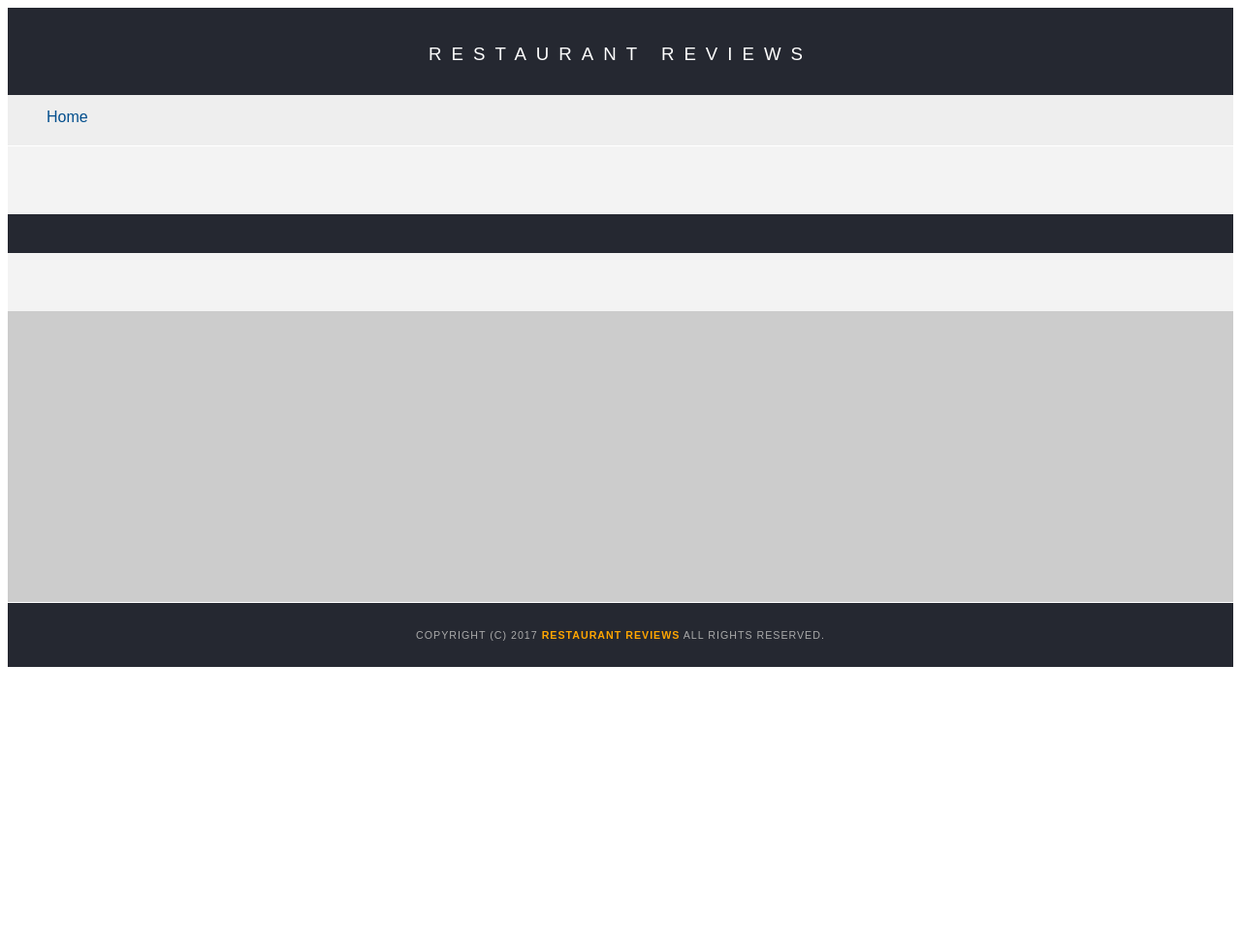
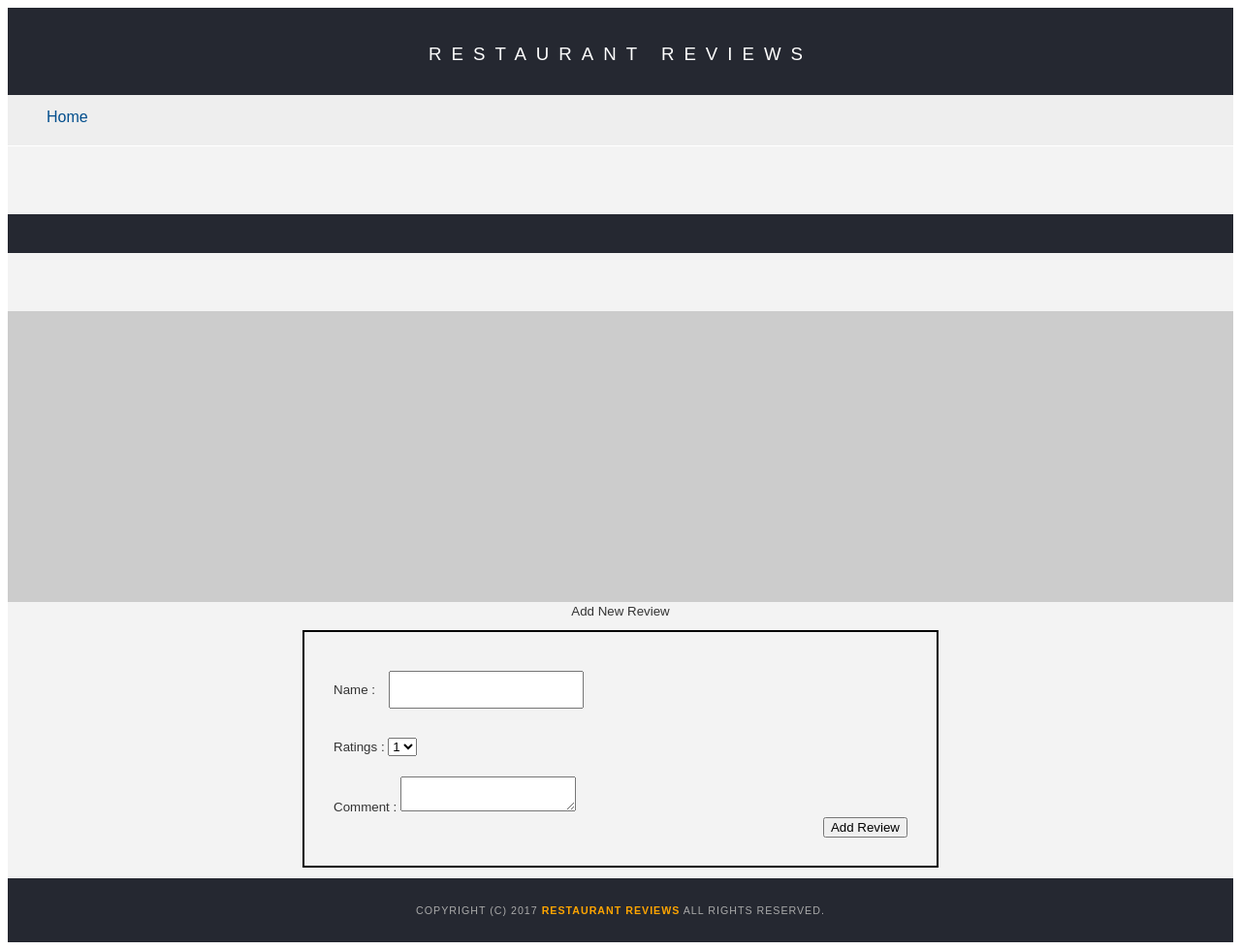
Before and after one commit to smalipeddi/mws-restaurant-stage-1, a website: page restaurant.html in a window 1280 px wide. Shown: the whole page at 97% size. Before the commit the page ends 800 px from the top, so only its background shows below. Drawn offline with nearby package versions, Linux system fonts and the light colour scheme.

Commit message:
feat :Add logic to create new review and submit on restaurant details page

```diff
--- a/js/dbhelper.js
+++ b/js/dbhelper.js
@@ -65,7 +65,7 @@ class DBHelper {
   */
   static fetchReviewsByRestaurantId(id ,callback) {
     //Initially Fetch from DataBase if data is present
-    return DBHelper.cacheReviewsDataFromDb().then(reviews => {
+    return DBHelper.cacheReviewsDataFromDb(id).then(reviews => {
       if(reviews.length){
         callback(null, reviews);
       }else{
@@ -101,21 +101,18 @@ class DBHelper {
   /**
   * Cache Reviews from Database
   */
-  static cacheReviewsDataFromDb(){
+  static cacheReviewsDataFromDb(id){
 
     var dbPromise = DBHelper.openDatabase();
 
     var reviews = dbPromise.then(function (db) {
       var tx = db.transaction("reviewsList", "readonly");
       var store = tx.objectStore("reviewsList");
-      return store.getAll();
+      return store.getAll(id);
     });
 
     return reviews;
   }
-
-
-
 
   /**
    * Save Restaurants to Database
@@ -151,11 +148,19 @@ class DBHelper {
       const tx = db.transaction("reviewsList", "readwrite");
       let store = tx.objectStore("reviewsList");
 
-      /* iterate through data and store in db */
-      reviews.forEach(res => {
-        store.put(res);
-      });
+      /* check if we are storing an object or an Array of objects */
+      if(reviews && typeof reviews === 'object' && reviews.constructor === Array){
+        reviews.forEach(res => {
+          store.put(res);
+        });
+      }
+      else
+      {
+        store.put(reviews);
+      }
+
       return tx.complete;
+
     });
   }
 
@@ -183,6 +188,31 @@ class DBHelper {
 
     })
   }
+
+  /**
+   * Send reviews to the Server and save to Database.
+   */
+
+  static sendReviewToServer(reviewData) {
+
+    console.log('Sending Reviews : ', reviewData);
+    var fetch_options = {
+      method: 'POST',
+      body: JSON.stringify(reviewData),
+      headers: new Headers({
+        'Content-Type': 'application/json'
+      })
+    };
+    fetch(`http://localhost:1337/reviews`, fetch_options).then((response) => {
+        return response.json();
+    })
+    .then((data) => {console.log(`Fetched reviews successfully`);
+      DBHelper.saveReviewsToDatabase(data);
+
+    })
+    .catch(error => console.log('error:', error));
+  }
+
 
 
   /**
@@ -322,15 +352,5 @@ class DBHelper {
     marker.addTo(newMap);
     return marker;
   }
-  /* static mapMarkerForRestaurant(restaurant, map) {
-    const marker = new google.maps.Marker({
-      position: restaurant.latlng,
-      title: restaurant.name,
-      url: DBHelper.urlForRestaurant(restaurant),
-      map: map,
-      animation: google.maps.Animation.DROP}
-    );
-    return marker;
-  } */
 
 }
--- a/js/restaurant_info.js
+++ b/js/restaurant_info.js
@@ -40,22 +40,6 @@ initMap = () => {
   });
 };
 
-/* window.initMap = () => {
-  fetchRestaurantFromURL((error, restaurant) => {
-    if (error) { // Got an error!
-      console.error(error);
-    } else {
-      self.map = new google.maps.Map(document.getElementById('map'), {
-        zoom: 16,
-        center: restaurant.latlng,
-        scrollwheel: false
-      });
-      fillBreadcrumb();
-      DBHelper.mapMarkerForRestaurant(self.restaurant, self.map);
-    }
-  });
-} */
-
 /**
  * Get current restaurant from page URL.
  */
@@ -75,6 +59,7 @@ fetchRestaurantFromURL = (callback) => {
         console.error(error);
         return;
       }
+
       fillRestaurantHTML();
       callback(null, restaurant);
     });
@@ -115,7 +100,6 @@ fillRestaurantHTML = (restaurant = self.restaurant) => {
   if (restaurant.operating_hours) {
     fillRestaurantHoursHTML();
   }
-  // fill reviews
 
   DBHelper.fetchReviewsByRestaurantId(restaurant.id,  fillReviewsHTML);
 
@@ -145,7 +129,7 @@ fillRestaurantHoursHTML = (operatingHours = self.restaurant.operating_hours) =>
  * Create all reviews HTML and add them to the webpage.
  */
 fillReviewsHTML = (error ,reviews) => {
-  self.restaurant.reviews = reviews;
+  //self.restaurant.reviews = reviews;
   const container = document.getElementById("reviews-container");
   const title = document.createElement("h2");
   title.innerHTML = "Reviews";
@@ -191,6 +175,34 @@ createReviewHTML = (review) => {
   return li;
 };
 
+addReview = () => {
+
+  console.log("clicked submit");
+
+  var url = window.location.href;
+  var id = parseInt(url.substring(url.lastIndexOf("=") + 1));
+
+  var name = document.getElementById('reviewer_name').value;
+  var rating = document.getElementById('select_rating');
+  var rating_value = rating.options[rating.selectedIndex].value;
+  var comment = document.getElementById('reviewer_comment').value;
+
+  var jsonToSend = {
+    "restaurant_id": id,
+    "name": name,
+    "createdAt": new Date(),
+    "rating": rating_value,
+    "comments":comment
+  }
+
+  DBHelper.sendReviewToServer(jsonToSend);
+  const container = document.getElementById("reviews-container");
+  const ul = document.getElementById("reviews-list");
+  ul.insertBefore(createReviewHTML(jsonToSend), ul.childNodes[0]);
+  container.appendChild(ul);
+
+}
+
 /**
  * Add restaurant name to the breadcrumb navigation menu
  */
--- a/restaurant.html
+++ b/restaurant.html
@@ -64,7 +64,39 @@
     <section id="map-container">
       <div id="map" tabindex="0" aria-label="Leaflet Maps for Restaurants"  role="application"></div>
     </section>
+    <label  tabindex="0" for="new_review">Add New Review</label>
+
     <!-- End map -->
+    <section id="new_review" tabindex="0">
+      <form id="reviewForm" target="_blank">
+        <div id="restaurant_id">
+          <div class ="new_review_fields">
+            <label> Name : </label>
+            <input type="text" name="reviewer_name" id="reviewer_name">
+          </div>
+          <br>
+          <div class ="new_review_fields">
+            <label> Ratings : </label>
+            <select id="select_rating">
+              <option value = "1"> 1 </option>
+              <option value = "2"> 2 </option>
+              <option value = "3"> 3 </option>
+              <option value = "4"> 4 </option>
+              <option value = "5"> 5 </option>
+            </select>
+          </div>
+          <br>
+          <div class ="new_review_fields">
+            <label> Comment :</label>
+            <textarea id="reviewer_comment"></textarea>
+          </div>
+          <div class ="new_review_fields">
+          <input type="button" style="float:right"  onclick="addReview()" value="Add Review" />
+          </div>
+          <br>
+        </div>
+    </form>
+    </section>
     <!-- Beginning reviews -->
 
     <section id="reviews-container" tabindex="0">
--- a/sass/styles.scss
+++ b/sass/styles.scss
@@ -491,6 +491,21 @@ main {
 
 }
 
+#new_review{
+  width :50%;
+  height :20%;
+  float :left;
+  border :2px solid black;
+  padding: 10px;
+  margin:10px;
+}
+
+.inside .new_review_fields {
+  margin :10px;
+  padding: 10px;
+
+}
+
 /***************************************/
 /* MEDIA QUERIES FOR RESPONSIVE LAYOUT */
 /***************************************/
```
Also changed, not shown: js/main.js (+0 -28 lines), service-worker.js (+0 -18 lines), css/styles.css, dist/css/styles.css, dist/js/dbhelper.js, dist/js/main.js, dist/js/restaurant_info.js, dist/service-worker.js.
